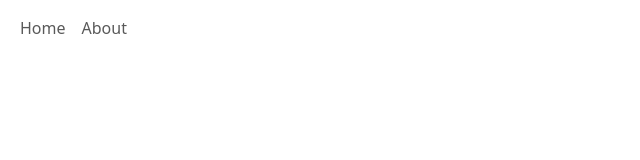
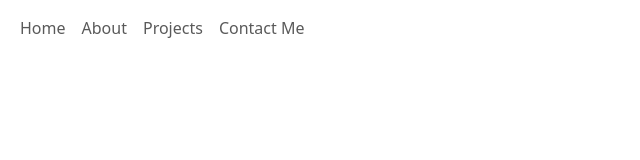
Before and after one commit to LimeLiteMC/NathanStevensonPortfolio, a plain HTML site: page NathanStevensonPortfolio/index.html in a window 1280 px wide. Shown: the whole page, without its empty margins (0-640 px from the left). Drawn offline with nearby package versions, Linux system fonts and the light colour scheme.

Commit message:
Added the links to the other pages

```diff
--- a/NathanStevensonPortfolio/index.html
+++ b/NathanStevensonPortfolio/index.html
@@ -12,7 +12,9 @@
             <div class="container-fluid">
                 <ul class="navbar-nav">
                     <li class="nav-item"><a href="index.html" class="nav-link">Home</a></li>
-                    <li class="nav-item"><a href="about.html" class="nav-link">About</li>
+                    <li class="nav-item"><a href="about.html" class="nav-link">About</a></li>
+                    <li class="nav-item"><a href="projects.html" class="nav-link">Projects</a></li>
+                    <li class="nav-item"><a href="contactMe.html" class="nav-link">Contact Me</a></li>
                 </ul>
             </div>
         </nav>
```
Also changed, not shown: 1 other file.
